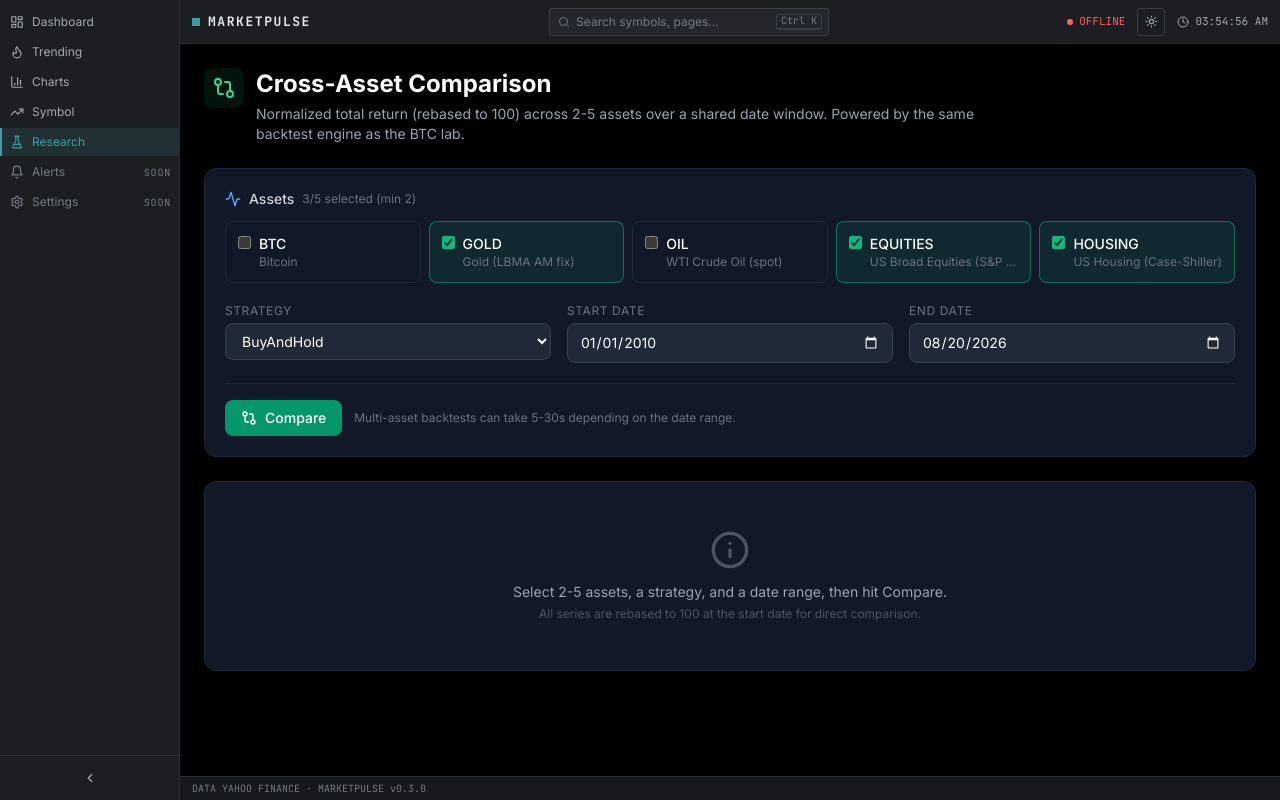
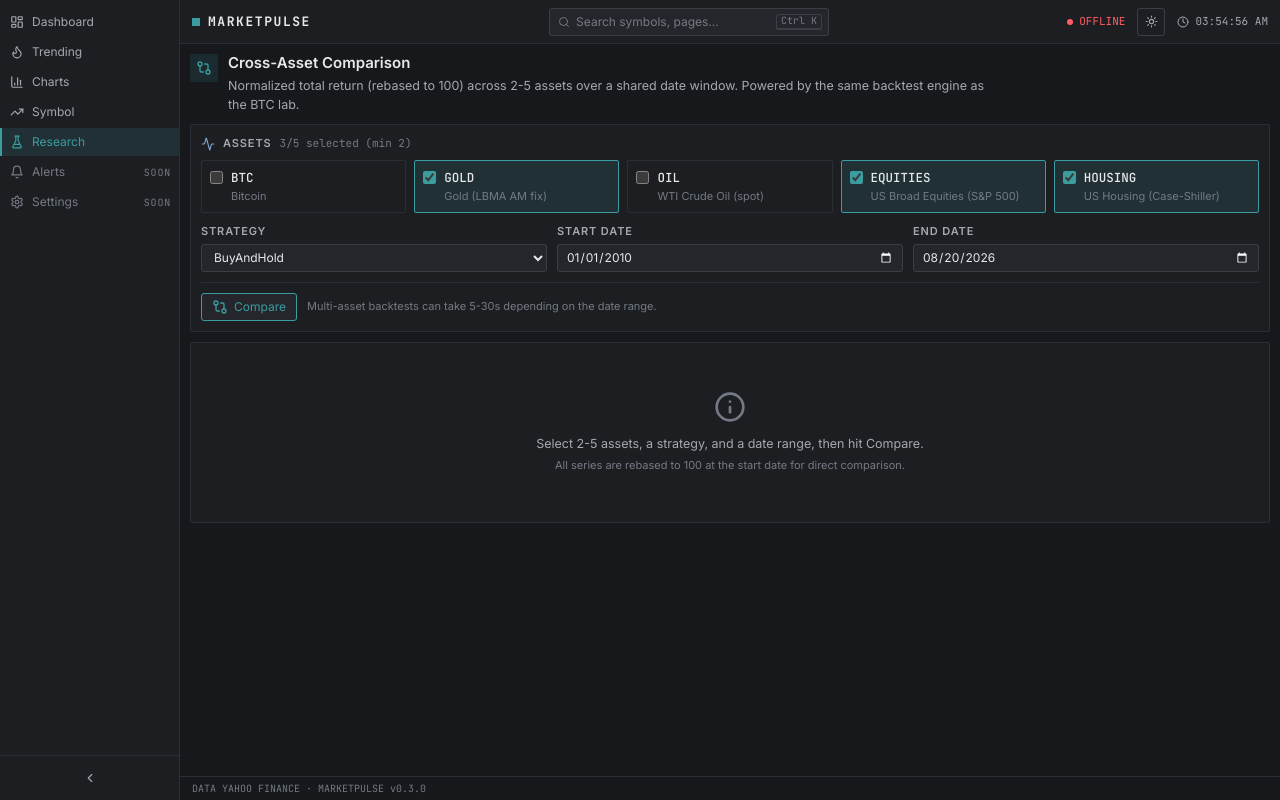
Before and after one commit to LeouOn/marketpulse, a Next.js app in the folder marketpulse-client/: page /research/compare in a window 1280 px wide. Built offline with nearby package versions, Linux system fonts and the light colour scheme.

Commit message:
style(ui): compare and reports pages

```diff
--- a/marketpulse-client/src/app/research/compare/page.tsx
+++ b/marketpulse-client/src/app/research/compare/page.tsx
@@ -221,21 +221,21 @@ function MultiLineChart({ assets }: { assets: Record<string, AssetResult> }) {
   return (
     <div>
       <div ref={containerRef} className="w-full" />
-      <div className="mt-4 flex flex-wrap items-center gap-x-5 gap-y-2">
+      <div className="mt-2.5 flex flex-wrap items-center gap-x-4 gap-y-1">
         {validEntries.map(([assetKey, series], i) => {
           const color = SERIES_PALETTE[i % SERIES_PALETTE.length];
           const pct = series.total_return_pct;
           const positive = pct >= 0;
           return (
-            <div key={assetKey} className="flex items-center gap-2">
+            <div key={assetKey} className="flex items-center gap-1.5">
               <span
-                className="inline-block w-3 h-3 rounded-sm"
+                className="inline-block w-2 h-2"
                 style={{ backgroundColor: color }}
                 aria-hidden
               />
-              <span className="text-sm font-medium text-ink">{assetKey}</span>
+              <span className="text-[11px] font-mono text-ink">{assetKey}</span>
               <span
-                className={`text-sm font-semibold font-mono tabular-nums ${
+                className={`text-[11px] font-mono tabular-nums ${
                   positive ? 'text-pos' : 'text-neg'
                 }`}
               >
@@ -309,16 +309,16 @@ export default function ComparePage() {
     : [];
 
   return (
-    <div className="min-h-screen bg-black text-white p-4 md:p-6">
-      <div className="max-w-7xl mx-auto space-y-6">
+    <div className="min-h-screen bg-canvas text-ink p-2.5">
+      <div className="max-w-7xl mx-auto space-y-2.5">
         {/* Header */}
-        <div className="flex items-start gap-3">
-          <div className="p-2 rounded-lg bg-emerald-500/10 text-emerald-400">
-            <GitCompare className="w-6 h-6" />
+        <div className="flex items-start gap-2.5">
+          <div className="p-1.5 bg-teal-dim text-teal rounded-[2px]">
+            <GitCompare className="w-4 h-4" />
           </div>
           <div>
-            <h1 className="text-2xl font-bold text-white">Cross-Asset Comparison</h1>
-            <p className="text-sm text-gray-400 mt-1 max-w-3xl">
+            <h1 className="text-[15px] leading-tight font-semibold text-ink">Cross-Asset Comparison</h1>
+            <p className="text-[12.5px] text-ink-secondary mt-1 max-w-3xl">
               Normalized total return (rebased to 100) across 2-5 assets over a shared
               date window. Powered by the same backtest engine as the BTC lab.
             </p>
@@ -328,15 +328,15 @@ export default function ComparePage() {
         {/* Controls panel */}
         <form
           onSubmit={onCompare}
-          className="bg-gray-900 border border-gray-800 rounded-xl p-5 space-y-5"
+          className="panel p-2.5 space-y-2.5"
         >
           {/* Assets */}
           <div>
-            <div className="flex items-center justify-between mb-3">
-              <h2 className="text-sm font-medium text-gray-300 flex items-center gap-2">
-                <Activity className="w-4 h-4 text-blue-400" />
+            <div className="flex items-center justify-between mb-2">
+              <h2 className="panel-title flex items-center gap-2">
+                <Activity className="w-3.5 h-3.5 text-sel" />
                 Assets
-                <span className="text-xs text-gray-500 font-normal">
+                <span className="text-[11px] text-ink-muted font-mono font-normal normal-case tracking-normal">
                   {selected.length}/{MAX_ASSETS} selected (min {MIN_ASSETS})
                 </span>
               </h2>
@@ -348,12 +348,12 @@ export default function ComparePage() {
                 return (
                   <label
                     key={opt.key}
-                    className={`flex items-start gap-2 rounded-lg border p-3 transition-colors ${
+                    className={`flex items-start gap-2 border p-2 rounded-[2px] ${
                       checked
-                        ? 'bg-emerald-500/10 border-emerald-500/50 cursor-pointer'
+                        ? 'bg-teal-dim border-teal cursor-pointer'
                         : disabled
-                        ? 'bg-gray-900 border-gray-800 opacity-50 cursor-not-allowed'
-                        : 'bg-gray-900 border-gray-800 hover:border-gray-700 cursor-pointer'
+                        ? 'bg-surface border-line-subtle opacity-50 cursor-not-allowed'
+                        : 'bg-surface border-line-subtle hover:border-line cursor-pointer'
                     }`}
                   >
                     <input
@@ -361,11 +361,11 @@ export default function ComparePage() {
                       checked={checked}
                       disabled={disabled}
                       onChange={() => toggleAsset(opt.key)}
-                      className="mt-0.5 accent-emerald-500"
+                      className="mt-0.5 accent-[var(--teal)]"
                     />
                     <div className="min-w-0">
-                      <div className="text-sm font-medium text-white">{opt.key}</div>
-                      <div className="text-xs text-gray-500 truncate">{opt.label}</div>
+                      <div className="text-[12.5px] font-mono font-medium text-ink">{opt.key}</div>
+                      <div className="text-[11px] text-ink-muted truncate">{opt.label}</div>
                     </div>
                   </label>
                 );
@@ -374,11 +374,11 @@ export default function ComparePage() {
           </div>
 
           {/* Strategy + date range */}
-          <div className="grid grid-cols-1 md:grid-cols-3 gap-4">
+          <div className="grid grid-cols-1 md:grid-cols-3 gap-2.5">
             <div>
               <label
                 htmlFor="strategy"
-                className="text-xs text-gray-500 uppercase tracking-wider block mb-1"
+                className="panel-title block mb-1"
               >
                 Strategy
               </label>
@@ -386,7 +386,7 @@ export default function ComparePage() {
                 id="strategy"
                 value={strategy}
                 onChange={(e) => setStrategy(e.target.value)}
-                className="w-full bg-gray-800 border border-gray-700 rounded-lg px-3 py-2 text-sm text-white focus:outline-none focus:border-emerald-500"
+                className="input w-full"
               >
                 {STRATEGY_OPTIONS.map((s) => (
                   <option key={s} value={s}>
@@ -398,7 +398,7 @@ export default function ComparePage() {
             <div>
               <label
                 htmlFor="start"
-                className="text-xs text-gray-500 uppercase tracking-wider block mb-1"
+                className="panel-title block mb-1"
               >
                 Start date
               </label>
@@ -407,13 +407,13 @@ export default function ComparePage() {
                 type="date"
                 value={start}
                 onChange={(e) => setStart(e.target.value)}
-                className="w-full bg-gray-800 border border-gray-700 rounded-lg px-3 py-2 text-sm text-white focus:outline-none focus:border-emerald-500"
+                className="input w-full"
               />
             </div>
             <div>
               <label
                 htmlFor="end"
-                className="text-xs text-gray-500 uppercase tracking-wider block mb-1"
+                className="panel-title block mb-1"
               >
                 End date
               </label>
@@ -422,26 +422,26 @@ export default function ComparePage() {
                 type="date"
                 value={end}
                 onChange={(e) => setEnd(e.target.value)}
-                className="w-full bg-gray-800 border border-gray-700 rounded-lg px-3 py-2 text-sm text-white focus:outline-none focus:border-emerald-500"
+                className="input w-full"
               />
             </div>
           </div>
 
           {/* Submit */}
-          <div className="flex flex-wrap items-center gap-3 pt-4 border-t border-gray-800">
+          <div className="flex flex-wrap items-center gap-2.5 pt-2.5 border-t border-line-subtle">
             <button
               type="submit"
               disabled={!canCompare}
-              className="inline-flex items-center gap-2 bg-emerald-600 hover:bg-emerald-500 disabled:bg-gray-700 disabled:text-gray-500 text-white px-4 py-2 rounded-lg text-sm font-medium transition-colors"
+              className="btn btn-primary disabled:opacity-50"
             >
               {loading ? (
                 <Loader2 className="w-4 h-4 animate-spin" />
               ) : (
                 <GitCompare className="w-4 h-4" />
               )}
-              <span>{loading ? 'Running backtests…' : 'Compare'}</span>
+              <span>{loading ? 'Running backtests\u2026' : 'Compare'}</span>
             </button>
-            <p className="text-xs text-gray-500">
+            <p className="text-[11px] text-ink-muted">
               Multi-asset backtests can take 5-30s depending on the date range.
             </p>
           </div>
@@ -451,13 +451,13 @@ export default function ComparePage() {
         {error && (
           <div
             role="alert"
-            className="flex items-start gap-2 text-red-400 bg-red-900/20 border border-red-800 rounded-lg p-3"
+            className="flex items-start gap-2 text-neg bg-neg-dim border border-line rounded-[2px] p-2.5"
           >
             <AlertTriangle className="w-4 h-4 mt-0.5 shrink-0" />
-            <div className="text-sm">
-              <p className="font-medium">Comparison failed.</p>
-              <p className="text-red-300/80 mt-0.5">{error}</p>
-              <p className="text-xs text-red-300/60 mt-1">
+            <div className="text-[12.5px]">
+              <p className="font-medium text-ink">Comparison failed.</p>
+              <p className="text-neg mt-0.5">{error}</p>
+              <p className="text-[11px] text-ink-muted mt-1">
                 Check API server + FRED_API_KEY.
               </p>
             </div>
@@ -466,23 +466,23 @@ export default function ComparePage() {
 
         {/* Loading */}
         {loading && (
-          <div className="bg-gray-900 border border-gray-800 rounded-xl p-8 flex flex-col items-center justify-center min-h-[240px]">
-            <Loader2 className="w-8 h-8 text-emerald-400 animate-spin mb-3" />
-            <p className="text-sm text-gray-400">
-              Running {selected.length}-asset backtest with {strategy}…
+          <div className="panel p-8 flex flex-col items-center justify-center min-h-[240px]">
+            <Loader2 className="w-8 h-8 text-teal animate-spin mb-3" />
+            <p className="text-[12.5px] text-ink-secondary">
+              Running {selected.length}-asset backtest with {strategy}{'\u2026'}
             </p>
           </div>
         )}
 
         {/* Results */}
         {!loading && result && (
-          <div className="bg-gray-900 border border-gray-800 rounded-xl p-5 space-y-4">
+          <div className="panel p-2.5 space-y-2.5">
             <div className="flex items-center justify-between flex-wrap gap-2">
-              <h3 className="text-sm font-medium text-gray-300 flex items-center gap-2">
-                <Activity className="w-4 h-4 text-emerald-400" />
-                Normalized total return (base = 100)
+              <h3 className="panel-title flex items-center gap-2">
+                <Activity className="w-3.5 h-3.5 text-teal" />
+                Relative Performance (Rebased 100)
               </h3>
-              <p className="text-xs text-gray-500 font-mono">
+              <p className="text-[11px] text-ink-muted font-mono">
                 {result.strategy} · {result.start} → {result.end}
               </p>
             </div>
@@ -491,19 +491,19 @@ export default function ComparePage() {
 
             {/* Per-asset errors (API surfaces these inline, overall success still true) */}
             {failedAssets.length > 0 && (
-              <div className="mt-4 pt-4 border-t border-gray-800 space-y-2">
-                <p className="text-xs uppercase tracking-wider text-gray-500">
+              <div className="mt-2.5 pt-2.5 border-t border-line-subtle space-y-2">
+                <p className="panel-title">
                   Failed assets
                 </p>
                 {failedAssets.map(([assetKey, r]) => (
                   <div
                     key={assetKey}
-                    className="flex items-start gap-2 text-xs"
+                    className="flex items-start gap-2 text-[11px]"
                   >
-                    <span className="font-mono text-gray-400 shrink-0">
+                    <span className="font-mono text-ink-muted shrink-0">
                       {assetKey}:
                     </span>
-                    <span className="text-red-400">{r.error}</span>
+                    <span className="text-neg">{r.error}</span>
                   </div>
                 ))}
               </div>
@@ -513,12 +513,12 @@ export default function ComparePage() {
 
         {/* Empty state */}
         {!loading && !result && !error && (
-          <div className="bg-gray-900 border border-gray-800 rounded-xl p-12 flex flex-col items-center justify-center text-center">
-            <Info className="w-10 h-10 text-gray-600 mb-3" />
-            <p className="text-sm text-gray-400">
+          <div className="panel p-12 flex flex-col items-center justify-center text-center">
+            <Info className="w-8 h-8 text-ink-muted mb-3" />
+            <p className="text-[12.5px] text-ink-secondary">
               Select {MIN_ASSETS}-{MAX_ASSETS} assets, a strategy, and a date range, then hit Compare.
             </p>
-            <p className="text-xs text-gray-600 mt-1">
+            <p className="text-[11px] text-ink-muted mt-1">
               All series are rebased to 100 at the start date for direct comparison.
             </p>
           </div>
```
Also changed, not shown: marketpulse-client/src/app/research/reports/[id]/page.tsx (+36 -31 lines), marketpulse-client/src/app/research/reports/page.tsx (+72 -63 lines).
